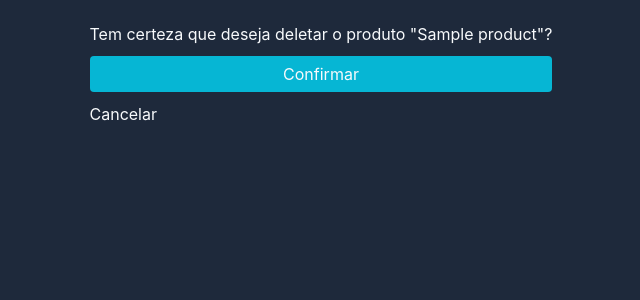
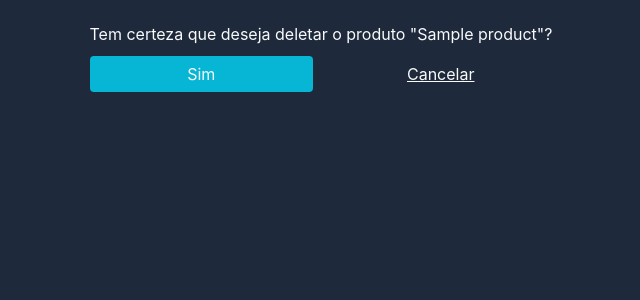
Before and after one commit to ruangustavo/django-crm, a Django app: page /product/1/delete in a window 1280 px wide. Shown: the part 59-359 px from the top of the page, without its empty margins (319-959 px from the left). Run offline with Django 4.2, Linux system fonts and the light colour scheme; tables that the repository leaves empty hold one stand-in row (values such as "Sample post"); some libraries are stand-ins or nearby versions; some web fonts are replaced.

Commit message:
Add style to buttons

```diff
--- a/static/css/styles.css
+++ b/static/css/styles.css
@@ -42,6 +42,17 @@ a {
 .highlight {
   color: #06b6d4;
   font-weight: 600;
+}
+
+.row {
+  display: grid;
+  grid-template-columns: repeat(2, 1fr);
+  gap: 1.6rem;
+}
+
+.row a {
+  justify-self: center;
+  text-decoration: underline;
 }
 
 /* || Header */
--- a/templates/product_delete.html
+++ b/templates/product_delete.html
@@ -7,7 +7,9 @@
     <form method="post">
         {% csrf_token %}
         <p>Tem certeza que deseja deletar o produto "{{ product.name }}"?</p>
-        <button type="submit">Confirmar</button>
-        <a href="{% url 'enterprise:home' %}">Cancelar</a>
+        <div class="row">
+            <button type="submit">Sim</button>
+            <a href="{% url 'enterprise:home' %}">Cancelar</a>
+        </div>
     </form>
 {% endblock %}
--- a/templates/product_update.html
+++ b/templates/product_update.html
@@ -14,7 +14,9 @@
             </div>
         {% endfor %}
 
-        <button type="submit">Salvar</button>
-        <a href="{% url 'enterprise:product_delete' product.id %}">Deletar</a>
+        <div class="row">
+            <button type="submit">Salvar</button>
+            <a href="{% url 'enterprise:product_delete' product.id %}">Deletar</a>
+        </div>
     </form>
 {% endblock %}
```
